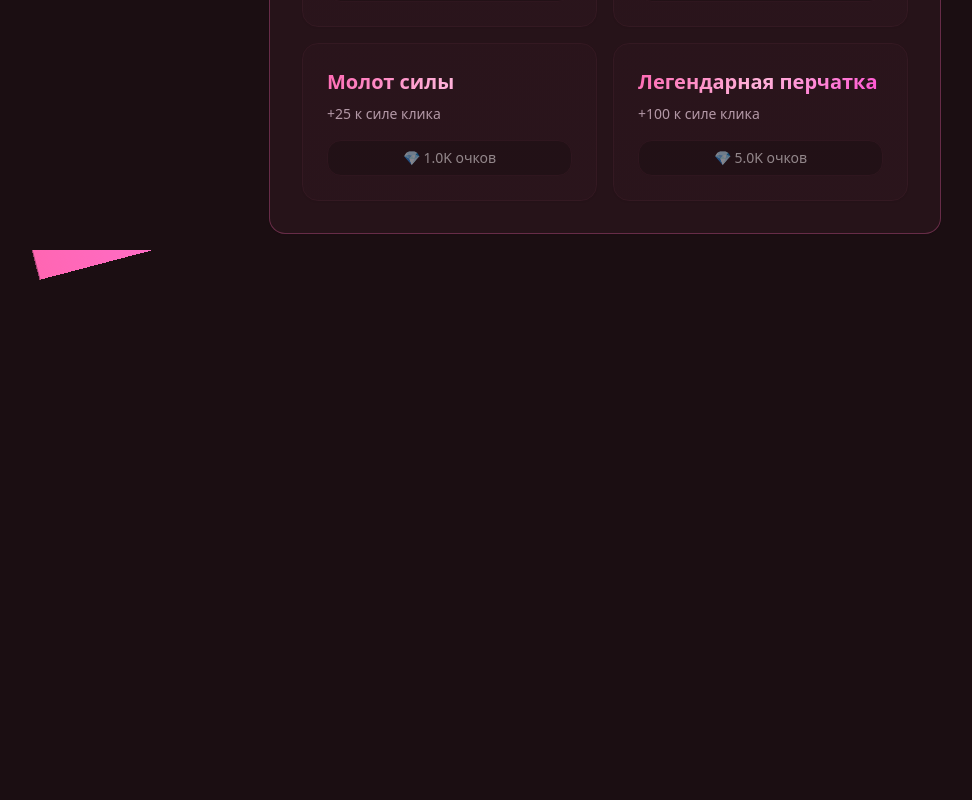
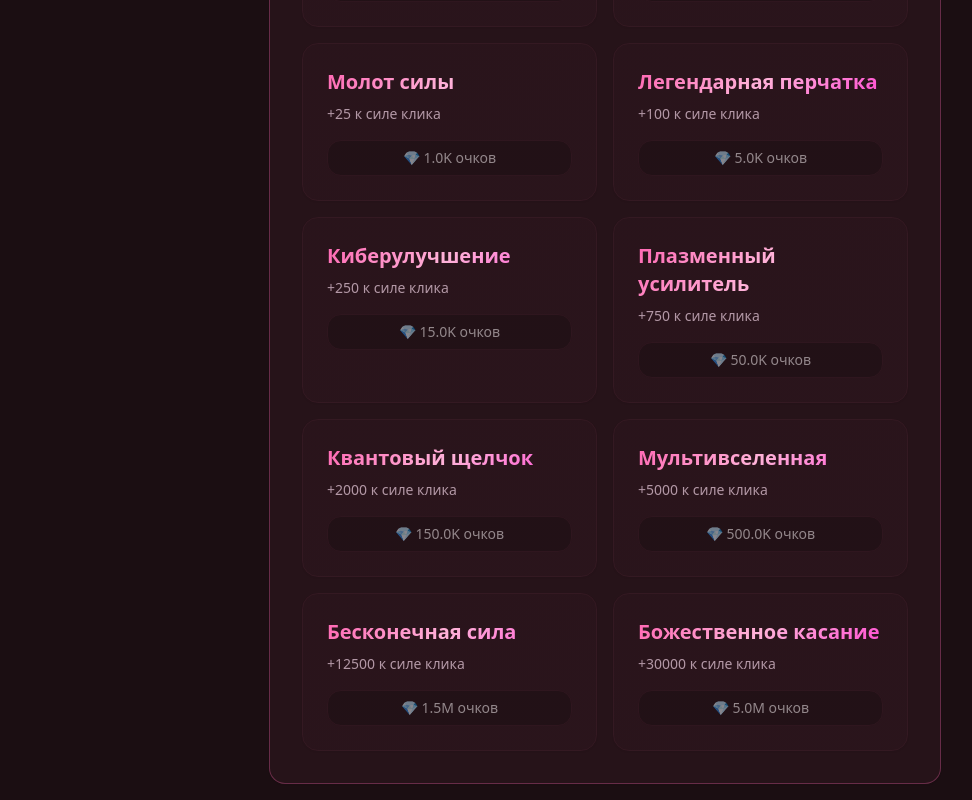
Before and after one commit to TelegramGPT/tap-tap-boom, a React (Vite) app: page / in a window 1280 px wide. Shown: the part 720-1520 px from the top of the page, without its empty margins (35-1007 px from the left). Before the commit the page ends 970 px from the top, so only its background shows below. Built offline with nearby package versions, Linux system fonts and the light colour scheme.

Commit message:
Add more improvements

```diff
--- a/src/components/TapGame.tsx
+++ b/src/components/TapGame.tsx
@@ -68,6 +68,12 @@ const TapGame = () => {
     { name: "Железный кулак", cost: 200, power: 5, description: "+5 к силе клика" },
     { name: "Молот силы", cost: 1000, power: 25, description: "+25 к силе клика" },
     { name: "Легендарная перчатка", cost: 5000, power: 100, description: "+100 к силе клика" },
+    { name: "Киберулучшение", cost: 15000, power: 250, description: "+250 к силе клика" },
+    { name: "Плазменный усилитель", cost: 50000, power: 750, description: "+750 к силе клика" },
+    { name: "Квантовый щелчок", cost: 150000, power: 2000, description: "+2000 к силе клика" },
+    { name: "Мультивселенная", cost: 500000, power: 5000, description: "+5000 к силе клика" },
+    { name: "Бесконечная сила", cost: 1500000, power: 12500, description: "+12500 к силе клика" },
+    { name: "Божественное касание", cost: 5000000, power: 30000, description: "+30000 к силе клика" },
   ];
 
   console.log('upgrades' + upgrades)
```
